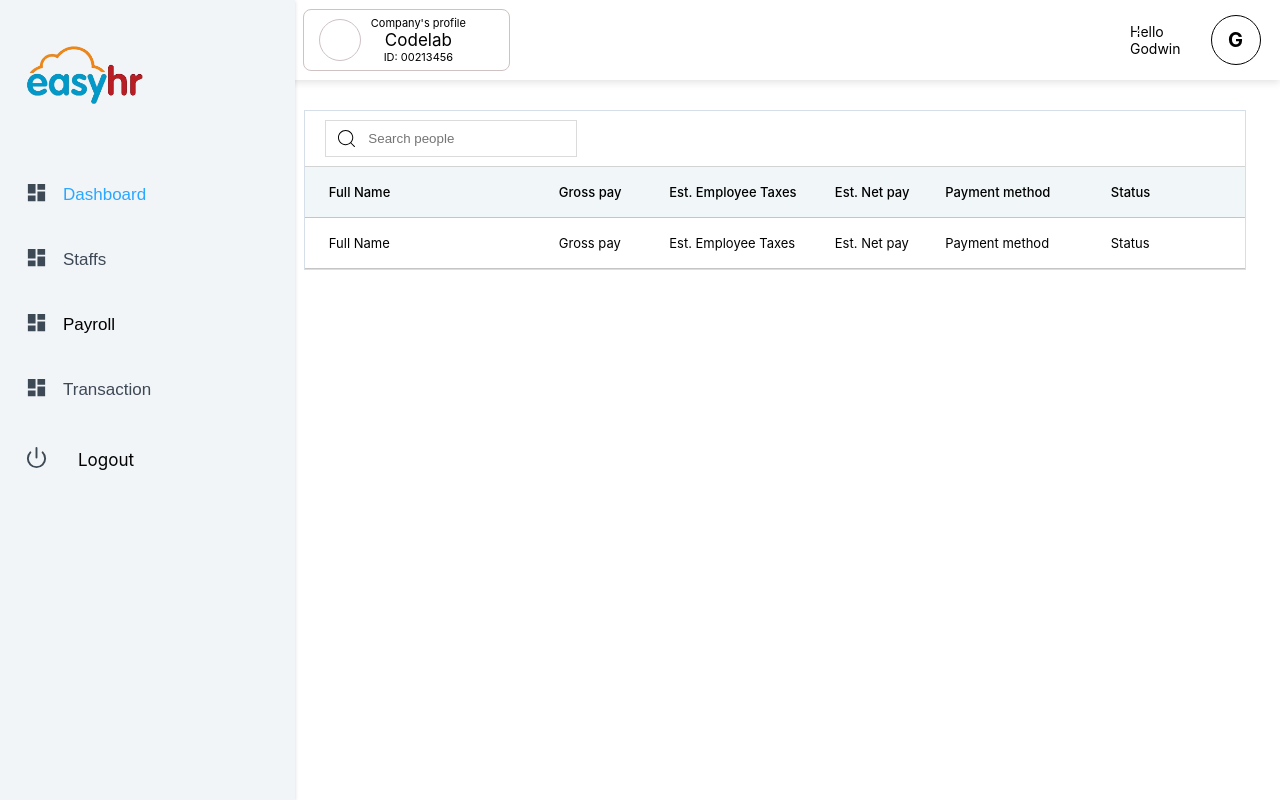
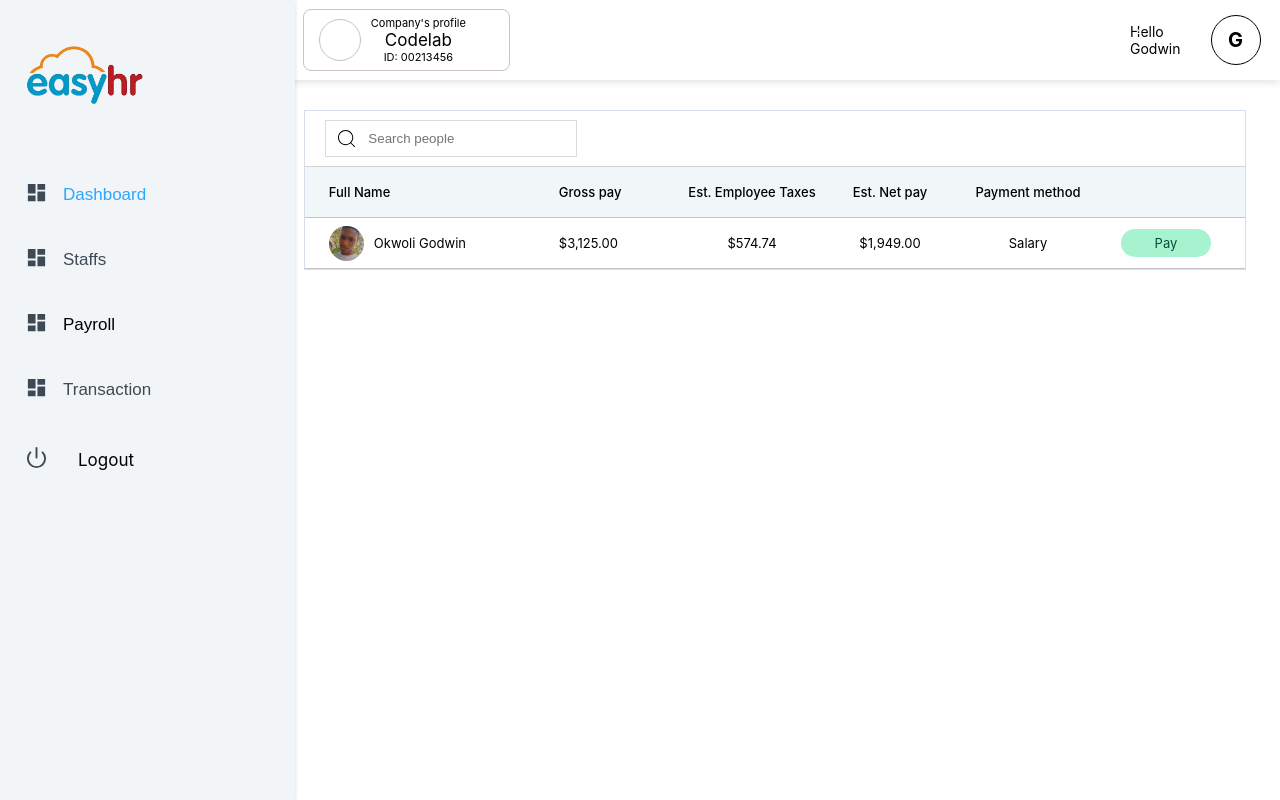
Before and after one commit to OgbuEsther/Easy_HR_FE, a React (Create React App) app: page /dashboard/payroll in a window 1280 px wide. Built offline with nearby package versions, Linux system fonts and the light colour scheme.

Commit message:
payroll list complete

```diff
--- a/src/pages/Payroll.tsx
+++ b/src/pages/Payroll.tsx
@@ -1,6 +1,7 @@
 import React from 'react'
 import styled from 'styled-components'
-import {CiSearch} from "react-icons/ci"
+import { CiSearch } from "react-icons/ci"
+import img from ".././Assets/savio.jpg"
 
 const Payroll = () => {
   return (
@@ -22,18 +23,27 @@ const Payroll = () => {
                       <Taxes>Est. Employee Taxes</Taxes>
                       <Netpay>Est. Net pay</Netpay>
                       <Payment>Payment method</Payment>
-                      <Status>Status</Status>
+                      <Status></Status>
                   </Lists>
               </Table>
 
               <Table2>
                   <Lists>
-                      <Name2>Full Name</Name2>
-                      <Gross2>Gross pay</Gross2>
-                      <Taxes2>Est. Employee Taxes</Taxes2>
-                      <Netpay2>Est. Net pay</Netpay2>
-                      <Payment2>Payment method</Payment2>
-                      <Status2>Status</Status2>
+                      <Name2>
+                          <Circlehold>
+                              <Circle>
+                                  <Img src={img} />
+                              </Circle>
+                              <Id>Okwoli Godwin</Id>
+                          </Circlehold>
+                      </Name2>
+                      <Gross2>$3,125.00</Gross2>
+                      <Taxes2>$574.74</Taxes2>
+                      <Netpay2>$1,949.00</Netpay2>
+                      <Payment2>Salary</Payment2>
+                      <Status2>
+                          <Hold>Pay</Hold>
+                      </Status2>
                   </Lists>
               </Table2>
           </Wrapper>
@@ -42,6 +52,40 @@ const Payroll = () => {
 }
 
 export default Payroll
+const Hold = styled.div`
+    width: 90px;
+    height: 28px;
+    display: flex;
+    justify-content: center;
+    align-items: center;
+    background-color: #A7F3D0;
+    color: #064E3B;
+    border-radius: 50px;
+    cursor: pointer;
+`
+const Id = styled.div`
+    display: flex;
+    margin-left: 10px;
+`
+const Img = styled.img`
+    width: 100%;
+    height: 100%;
+    object-fit: cover;
+`
+const Circle = styled.div`
+    width: 35px;
+    height: 35px;
+    border-radius: 50px;
+    overflow: hidden;
+    display: flex;
+    justify-content: center;
+    align-items: center;
+`
+const Circlehold = styled.div`
+    display: flex;
+    align-items: center;
+`
+
 const Status = styled.div`
     width: 120px;
     height: 100%;
@@ -49,6 +93,7 @@ const Status = styled.div`
     display: flex;
     font-size: 13px;
     font-weight: 500;
+    justify-content: center;
 `
 const Status2 = styled.div`
     width: 120px;
@@ -56,6 +101,7 @@ const Status2 = styled.div`
     align-items: center;
     display: flex;
     font-size: 13px;
+    justify-content: center;
 `
 const Payment2 = styled.div`
     width: 180px;
@@ -63,6 +109,7 @@ const Payment2 = styled.div`
     align-items: center;
     display: flex;
     font-size: 13px;
+    justify-content: center;
 `
 const Payment = styled.div`
     width: 180px;
@@ -71,6 +118,7 @@ const Payment = styled.div`
     display: flex;
     font-size: 13px;
     font-weight: 500;
+    justify-content: center;
 `
 const Netpay2 = styled.div`
     width: 120px;
@@ -78,6 +126,7 @@ const Netpay2 = styled.div`
     align-items: center;
     display: flex;
     font-size: 13px;
+    justify-content: center;
 `
 
 const Netpay = styled.div`
@@ -87,11 +136,13 @@ const Netpay = styled.div`
     display: flex;
     font-size: 13px;
     font-weight: 500;
+    justify-content: center;
 `
 const Taxes2 = styled.div`
     width: 180px;
     height: 100%;
     align-items: center;
+    justify-content: center;
     display: flex;
     font-size: 13px;
 `
@@ -100,6 +151,7 @@ const Taxes = styled.div`
     width: 180px;
     height: 100%;
     align-items: center;
+    justify-content: center;
     display: flex;
     font-size: 13px;
     font-weight: 500;
```
Also changed, not shown: src/Assets/savio.jpg (added).
